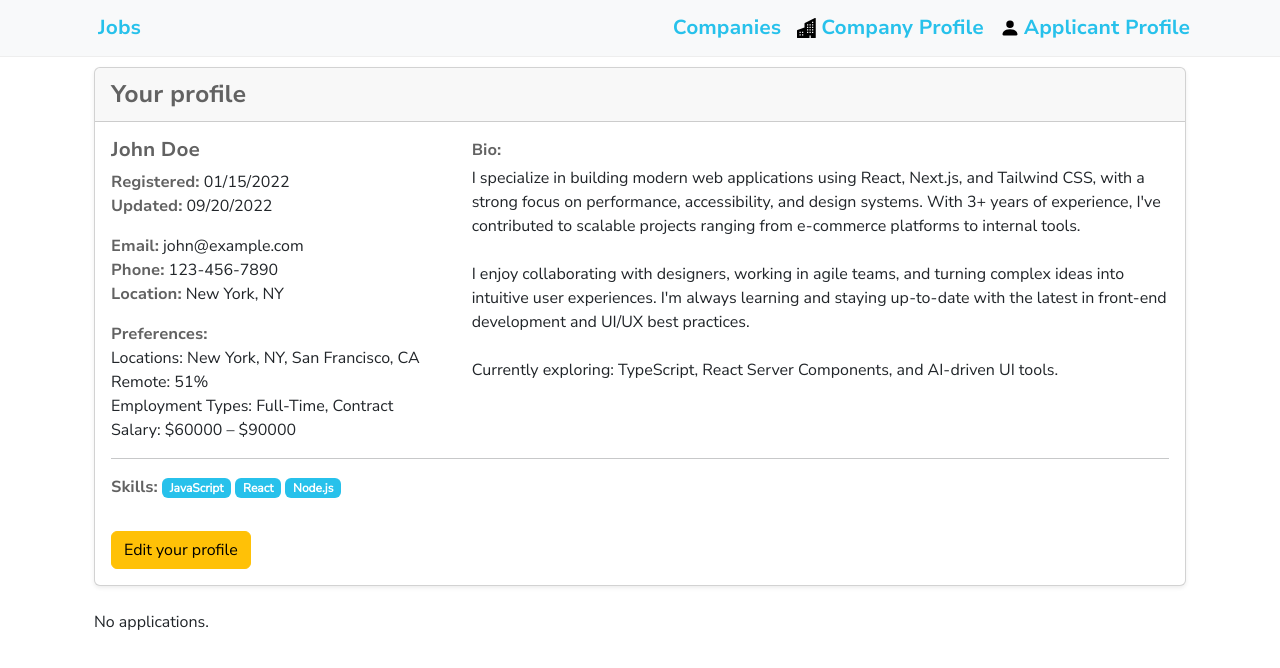
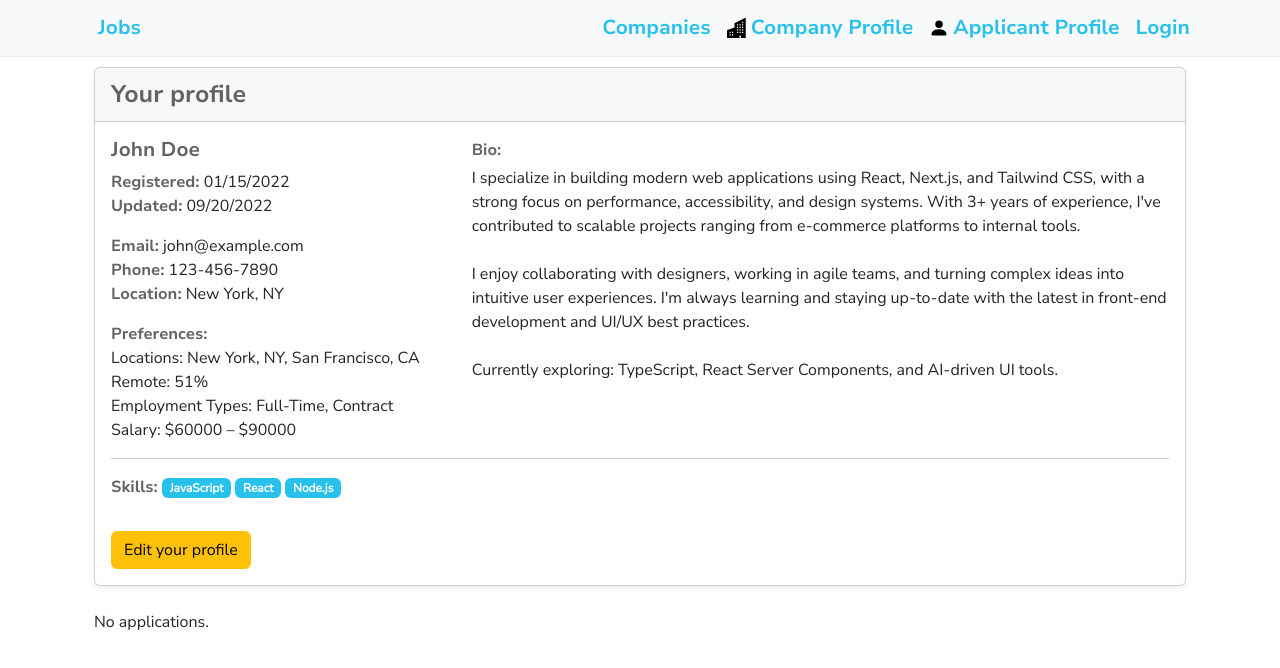
Before and after one commit to Elfoslav/jobshunter, a Next.js app: page /profile in a window 1280 px wide. Shown: the top 668 px of the page. Built offline with nearby package versions, Linux system fonts and the light colour scheme.

Commit message:
Fix company detail page

```diff
--- a/src/app/companies/[id]/page.tsx
+++ b/src/app/companies/[id]/page.tsx
@@ -14,6 +14,7 @@ import {
   Button,
   Badge,
 } from 'react-bootstrap';
+import Loading from '@/app/components/Loading';
 
 export default function CompanyPage({
   params,
@@ -21,8 +22,10 @@ export default function CompanyPage({
   params: Promise<{ id: string }>;
 }) {
   const { id } = use(params);
-  const { data: company } = useGetCompanyById(id);
+  const { data: company, isLoading } = useGetCompanyById(id);
   const { data: jobs = [] } = useGetJobsByCompanyId(company ? company.id : '');
+
+  if (isLoading) return <Loading />;
 
   if (!company)
     return (
--- a/src/app/components/Navbar.tsx
+++ b/src/app/components/Navbar.tsx
@@ -48,6 +48,14 @@ export default function AppNavbar() {
                 <PersonFill size={20} /> Applicant Profile
               </Nav.Link>
             </Nav.Item>
+            <Nav.Item>
+              <Nav.Link
+                href="/login"
+                className="d-flex align-items-center gap-1"
+              >
+                Login
+              </Nav.Link>
+            </Nav.Item>
           </Nav>
         </Navbar.Collapse>
       </Container>
--- a/src/services/companies/CompaniesService.ts
+++ b/src/services/companies/CompaniesService.ts
@@ -3,10 +3,8 @@
 import {
   useMutation,
   useQuery,
-  useSuspenseQuery,
   useQueryClient,
   UseQueryResult,
-  UseSuspenseQueryResult,
 } from '@tanstack/react-query';
 
 import CompaniesStore from './CompaniesStore';
--- a/src/services/job-applications/JobApplicationsService.ts
+++ b/src/services/job-applications/JobApplicationsService.ts
@@ -4,7 +4,6 @@ import {
   useMutation,
   useQuery,
   useQueryClient,
-  useSuspenseQuery,
 } from '@tanstack/react-query';
 import JobApplicationsStore from './JobApplicationsStore';
 import JobApplication from '@/models/JobApplication';
@@ -52,14 +51,14 @@ const deleteJobApplication = async (id: string): Promise<void> => {
 
 // ======= Queries =======
 export const useGetJobApplications = () => {
-  const result = useSuspenseQuery({
+  const result = useQuery({
     queryKey: [JOB_APPLICATIONS_QUERIES.JOB_APPLICATIONS],
     queryFn: getJobApplications,
   });
 
   return {
     ...result,
-    count: result.data.length,
+    count: result.data?.length || 0,
   };
 };
 
@@ -71,14 +70,14 @@ export const useGetJobApplicationsCount = () => {
 };
 
 export const useGetJobApplicationById = (applicationId: string) => {
-  return useSuspenseQuery({
+  return useQuery({
     queryKey: [JOB_APPLICATIONS_QUERIES.JOB_APPLICATION_BY_ID, applicationId],
     queryFn: () => getJobApplicationById(applicationId),
   });
 };
 
 export const useGetJobApplicationsByJobId = (jobId: string) => {
-  return useSuspenseQuery({
+  return useQuery({
     queryKey: [JOB_APPLICATIONS_QUERIES.JOB_APPLICATIONS_BY_JOB_ID, jobId],
     queryFn: () => getJobApplicationsByJobId(jobId),
   });
--- a/src/services/jobs/JobsService.ts
+++ b/src/services/jobs/JobsService.ts
@@ -3,9 +3,7 @@
 import {
   useMutation,
   useQuery,
-  useSuspenseQuery,
   useQueryClient,
-  UseSuspenseQueryResult,
   UseQueryResult,
 } from '@tanstack/react-query';
 import JobsStore from './JobsStore';
```
Also changed, not shown: src/app/jobs/[id]/page.tsx (+9 -2 lines).
